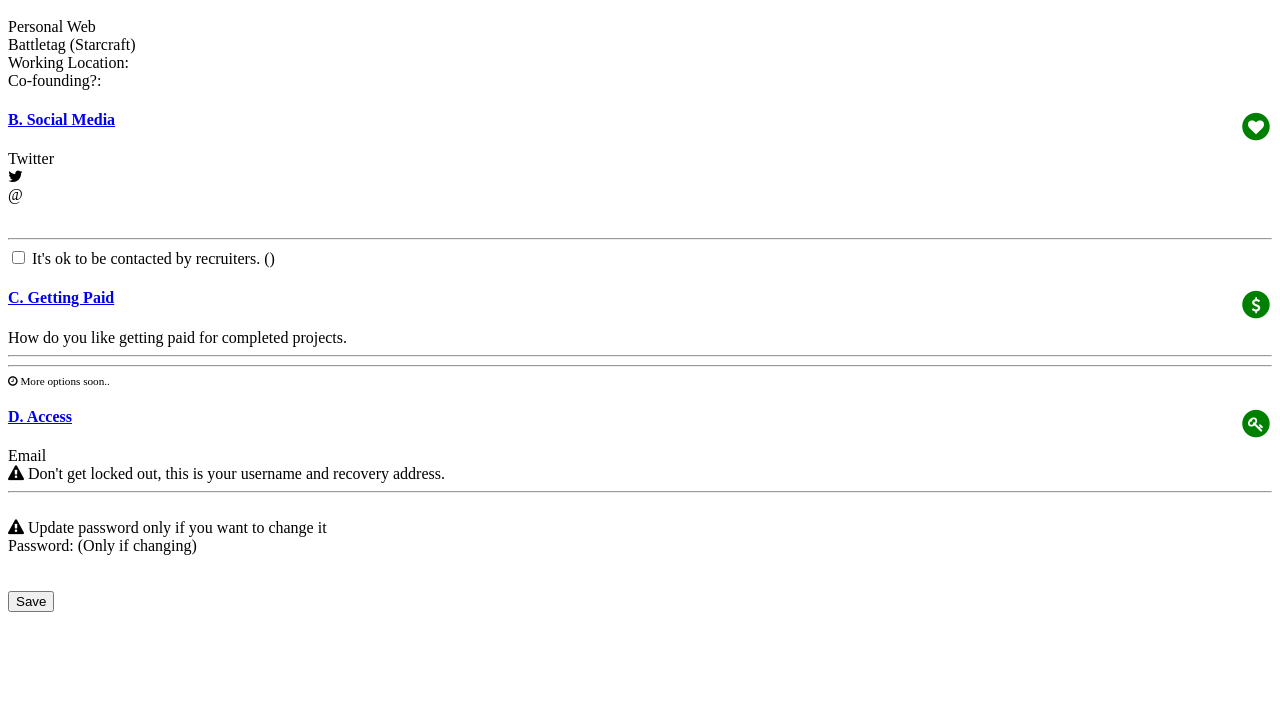
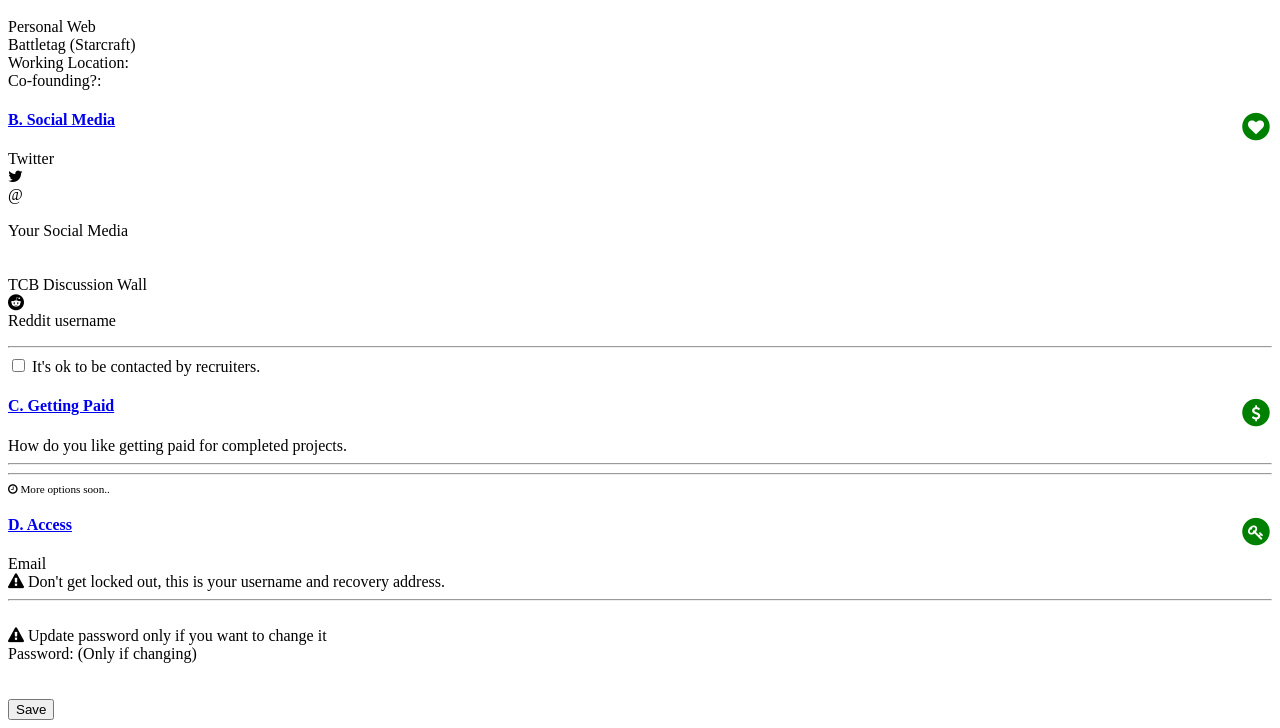
Before and after one commit to gcid12/tcb, a PHP site: the page made by application/views/auth/edit_user.php in a window 1280 px wide. Shown: the part 823-1551 px from the top of the page. Before the commit the page ends 1435 px from the top, so only its background shows below. Run offline with PHP 8.4, Linux system fonts and the light colour scheme; the template is opened without the code that fills it: most values are stand-ins (such as "Sample title", 1, 10 or a date in 2020); data that the repository does not hold is empty; some libraries are stand-ins or nearby versions.

Commit message:
Reddit Field Added
Important to access the TCB discussion board

```diff
--- a/application/libraries/tcb_functions.php
+++ b/application/libraries/tcb_functions.php
@@ -74,8 +74,6 @@
 		break;
 			case "wb": $icon="fa-tencent-weibo";
 		break;
-			case "wn": $icon="fa-windows";
-		break;
 			case "pn": $icon="fa-pinterest";
 		break;
 
--- a/application/views/auth/edit_user.php
+++ b/application/views/auth/edit_user.php
@@ -393,7 +393,7 @@
                       'pn'    => 'Pinterest',
                       );
 
-                    $currentk02= $user->k02;   //getting info from the Admin array ,not good
+                    $currentk02= $user->k02;
                     $currentk03= $user->k03;
                     $currentk04= $user->k04;
                     $currentk05= $user->k05;
@@ -401,6 +401,11 @@
                     ?>
 
                 <br/>
+                <div class="row">
+                  <div class="col-sm-12">
+                    Your Social Media
+                  </div>
+                </div>
                 <div class="row">
                   <div class="col-sm-3">
                     <?php echo form_dropdown('k02', $options, $currentk02); ?>
@@ -436,6 +441,19 @@
                 <div class="row">
                   <div class="col-sm-12">
 
+                  <br/><br/>
+                     TCB Discussion Wall
+                    <div class="input-group">
+                      <div class="input-group-addon"><i class="fa fa-reddit"></i></div>
+                      <div class="input-group-addon">Reddit username</div>
+                      <?php echo form_input($reddit);?>
+                    </div>
+
+                  </div>
+                </div>
+                <div class="row">
+                  <div class="col-sm-12">
+
                       <p style="line-height:2em;">
                         <hr/>
 
@@ -444,7 +462,7 @@
                       <input type="checkbox" name="recru" value="1"  <?php echo ($recru ==1 ? "checked" : ""); ?> >
 
 
-                        It's ok to be contacted by recruiters.  <?php echo "(".$recru.")"; ?>
+                        It's ok to be contacted by recruiters.
                       </p>
                   </div>
                 </div>
@@ -563,6 +581,7 @@
           <br/><br/>
           <input type="submit" name="submit" value="Save" class="btn btn-success btn-lg">
 
+
         </div> <!--  CLOSE ACCORDION -->
 
 
```
Also changed, not shown: application/controllers/auth.php (+9 -0 lines), application/views/pages/invitesent.php (+7 -1 lines).
